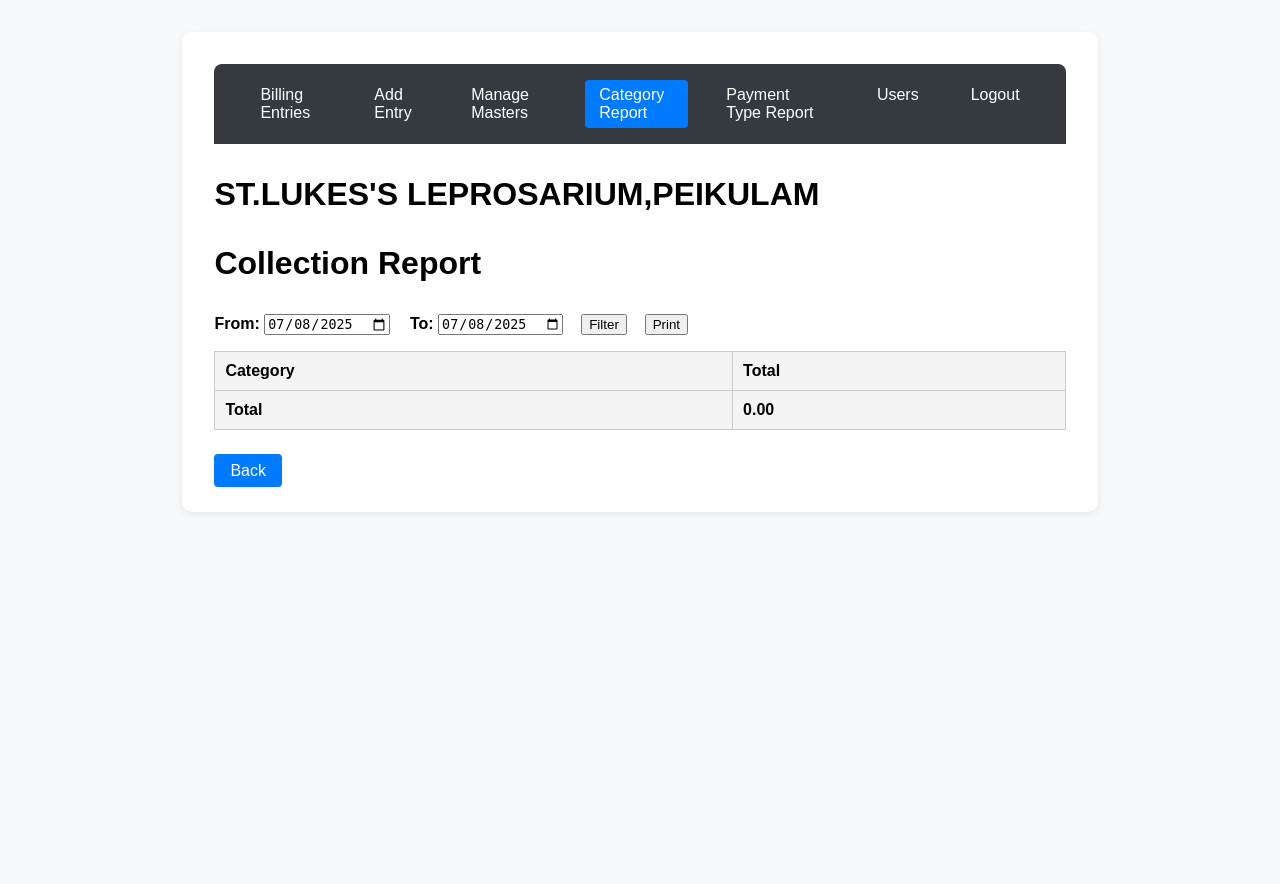
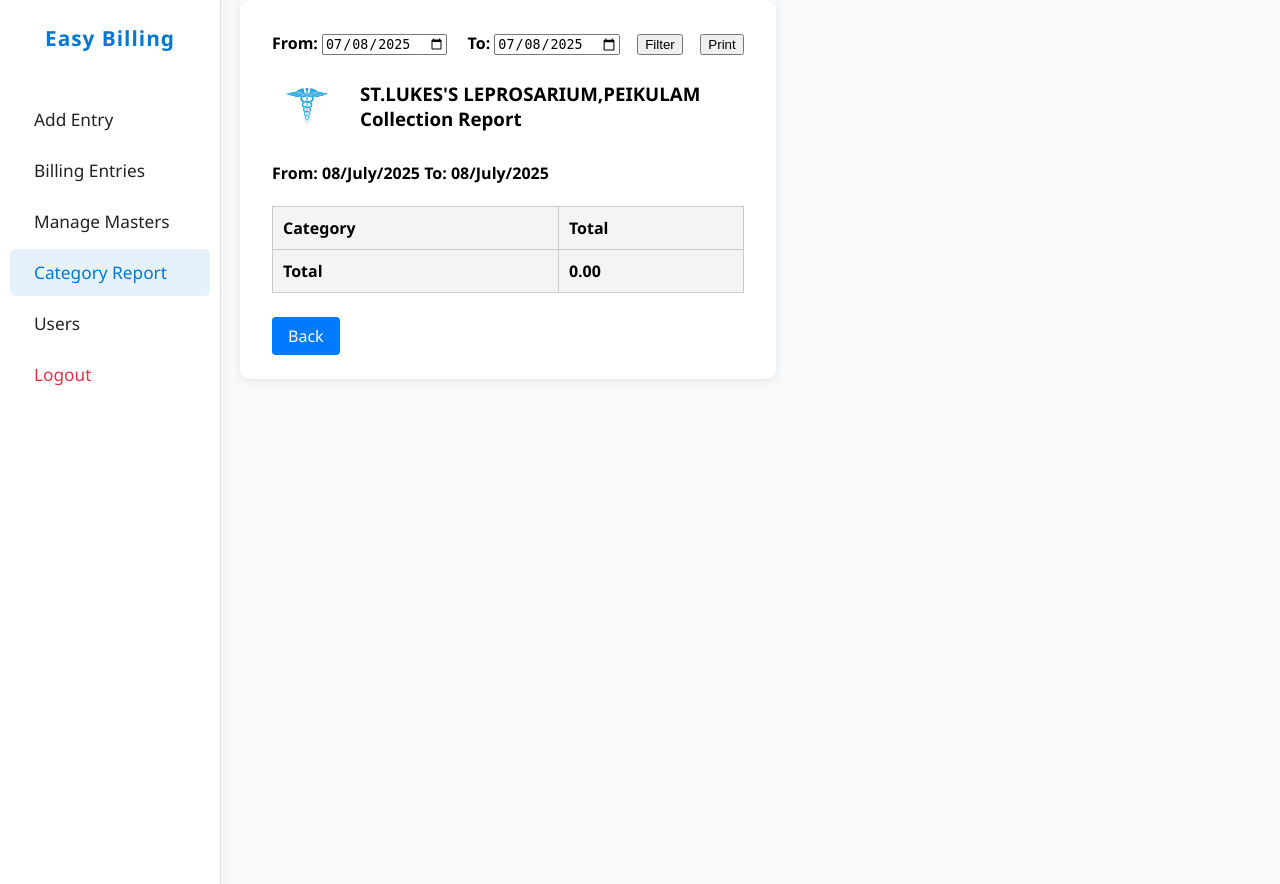
Before and after one commit to nellaibill/billing-lukes, a Flask app: page /category_report in a window 1280 px wide. Run offline with Flask 2, Linux system fonts and the light colour scheme; a user stored in the database is signed in; data comes from the database, SQL or seed files in the repository; both versions use the stored data as it was after the commit.

Commit message:
added-logo-navbar-leftside-changes

```diff
--- a/app.py
+++ b/app.py
@@ -3,6 +3,8 @@ from flask_sqlalchemy import SQLAlchemy
 from datetime import datetime, timezone, timedelta
 from sqlalchemy import and_
 from functools import wraps
+import os
+import shutil
 
 app = Flask(__name__)
 app.config['SQLALCHEMY_DATABASE_URI'] = 'sqlite:///lukes_billing_db.db'
@@ -268,7 +270,51 @@ def users():
 def inject_usertype():
     return dict(session=session)
 
+# Jinja2 filter for date formatting
+@app.template_filter('datetime')
+def format_datetime(value, format='%d/%B/%Y'):
+    if not value:
+        return ''
+    if isinstance(value, str):
+        try:
+            value = datetime.strptime(value, '%Y-%m-%d')
+        except Exception:
+            return value
+    return value.strftime(format)
+
 app.secret_key = 'your_secret_key_here'
+
+BACKUP_DIR = os.path.join(os.path.dirname(__file__), 'instance', 'backups')
+DB_PATH = os.path.join(os.path.dirname(__file__), 'instance', 'lukes_billing_db.db')
+LAST_BACKUP_FILE = os.path.join(os.path.dirname(__file__), 'instance', 'last_backup.txt')
+
+@app.before_request
+def daily_backup():
+    if not os.path.exists(BACKUP_DIR):
+        os.makedirs(BACKUP_DIR)
+    today = datetime.now().strftime('%Y-%m-%d')
+    last_backup = None
+    if os.path.exists(LAST_BACKUP_FILE):
+        with open(LAST_BACKUP_FILE, 'r') as f:
+            last_backup = f.read().strip()
+    if last_backup != today:
+        # Backup DB
+        backup_file = os.path.join(BACKUP_DIR, f'billing_{today}.db')
+        if os.path.exists(DB_PATH):
+            shutil.copy2(DB_PATH, backup_file)
+        # Update last backup date
+        with open(LAST_BACKUP_FILE, 'w') as f:
+            f.write(today)
+        # Remove backups older than 7 days
+        for fname in os.listdir(BACKUP_DIR):
+            if fname.startswith('billing_') and fname.endswith('.db'):
+                date_str = fname[len('billing_'):-3]
+                try:
+                    file_date = datetime.strptime(date_str, '%Y-%m-%d')
+                    if (datetime.now() - file_date).days > 7:
+                        os.remove(os.path.join(BACKUP_DIR, fname))
+                except Exception:
+                    pass
 
 if __name__ == '__main__':
     with app.app_context():
--- /dev/null
+++ b/instance/last_backup.txt
@@ -0,0 +1 @@
+2025-07-12
--- a/templates/_navbar.html
+++ b/templates/_navbar.html
@@ -1,42 +1,170 @@
 <style>
-        .navbar {
-            background: #343a40;
-            padding: 1em 2em;
-            border-radius: 8px 8px 0 0;
+    body {
+        font-family: 'Segoe UI', Arial, sans-serif;
+        margin: 0;
+        background: #f8f9fa;
+        display: flex;
+    }
+    .sidebar {
+        width: 220px;
+        background: #fff;
+        border-right: 1px solid #e0e0e0;
+        min-height: 100vh;
+        padding-top: 1.5em;
+        box-shadow: 2px 0 8px rgba(0,0,0,0.04);
+        display: flex;
+        flex-direction: column;
+        position: fixed;
+        left: 0;
+        top: 0;
+        bottom: 0;
+        z-index: 100;
+        transition: transform 0.2s, width 0.2s;
+    }
+    .sidebar .logo {
+        font-size: 1.3em;
+        font-weight: bold;
+        color: #0078d4;
         margin-bottom: 2em;
+        text-align: center;
+        letter-spacing: 1px;
+    }
+    .sidebar a {
         display: flex;
-            gap: 1.5em;
-        }
-        .navbar a {
-            color: #fff;
+        align-items: center;
+        color: #222;
         text-decoration: none;
         font-weight: 500;
-            transition: background 0.2s;
-            padding: 6px 14px;
-            border-radius: 4px;
+        padding: 12px 24px;
+        border-radius: 6px;
+        margin: 2px 10px;
+        transition: background 0.2s, color 0.2s;
+        font-size: 1.08em;
+        white-space: nowrap;
     }
-        .navbar a.active, .navbar a:focus {
-            background: #007bff;
+    .sidebar a.active, .sidebar a:focus {
+        background: #e5f1fb;
+        color: #0078d4;
     }
-
-        body { font-family: Arial, sans-serif; margin: 2em; background: #f8f9fa; }
-        .container { max-width: 70%; margin: 0 auto; background: #fff; padding: 2em; border-radius: 10px; box-shadow: 0 2px 8px rgba(0,0,0,0.08); }
+    .sidebar a:hover {
+        background: #f3f8fd;
+        color: #0078d4;
+    }
+    .sidebar .logout {
+        color: #dc3545;
+    }
+    .hamburger {
+        display: none;
+        position: fixed;
+        top: 18px;
+        left: 18px;
+        z-index: 200;
+        width: 36px;
+        height: 36px;
+        background: #fff;
+        border: 1px solid #e0e0e0;
+        border-radius: 6px;
+        box-shadow: 0 2px 8px rgba(0,0,0,0.08);
+        cursor: pointer;
+        align-items: center;
+        justify-content: center;
+    }
+    .hamburger span, .hamburger span:before, .hamburger span:after {
+        display: block;
+        background: #222;
+        height: 4px;
+        width: 22px;
+        border-radius: 2px;
+        position: absolute;
+        content: '';
+        transition: all 0.2s;
+    }
+    .hamburger span {
+        position: relative;
+        margin: 0 auto;
+        top: 16px;
+    }
+    .hamburger span:before {
+        content: '';
+        position: absolute;
+        top: -8px;
+        left: 0;
+    }
+    .hamburger span:after {
+        content: '';
+        position: absolute;
+        top: 8px;
+        left: 0;
+    }
+    .container {
+        max-width: 90%;
+        margin: 0 auto;
+        background: #fff;
+        padding: 2em;
+        border-radius: 10px;
+        box-shadow: 0 2px 8px rgba(0,0,0,0.08);
+        margin-left: 240px;
+        transition: margin-left 0.2s;
+    }
     h1 { margin-bottom: 1em; }
     table { border-collapse: collapse; width: 100%; margin-bottom: 2em; background: #fff; }
     th, td { border: 1px solid #ccc; padding: 10px; text-align: left; }
     th { background: #f4f4f4; }
     .back { background: #007bff; color: #fff; border-radius: 4px; padding: 8px 16px; text-decoration: none; }
     .back:hover { background: #0056b3; }
-
+    @media (max-width: 900px) {
+        .sidebar {
+            width: 180px;
+        }
+        .container {
+            margin-left: 190px;
+            padding: 1em;
+        }
+    }
+    @media (max-width: 700px) {
+        .sidebar {
+            transform: translateX(-100%);
+            width: 180px;
+        }
+        .sidebar.open {
+            transform: translateX(0);
+        }
+        .hamburger {
+            display: flex;
+        }
+        .container {
+            margin-left: 0;
+            padding: 1em;
+        }
+        body {
+            flex-direction: column;
+        }
+    }
 </style>
-<nav class="navbar">
+<button class="hamburger" id="hamburger-menu" aria-label="Toggle menu"><span></span></button>
+<nav class="sidebar" id="sidebar-nav">
+    <div class="logo">Easy Billing</div>
+    <a href="{{ url_for('add_entry') }}" {% if request.endpoint == 'add_entry' %}class="active"{% endif %}>Add Entry</a>
     <a href="{{ url_for('index') }}" {% if request.endpoint == 'index' %}class="active"{% endif %}>Billing Entries</a>
-    <a href="{{ url_for('add_entry') }}" {% if request.endpoint == 'add_entry' %}class="active"{% endif %}>Add Entry</a>
     <a href="{{ url_for('masters') }}" {% if request.endpoint == 'masters' %}class="active"{% endif %}>Manage Masters</a>
     <a href="{{ url_for('category_report') }}" {% if request.endpoint == 'category_report' %}class="active"{% endif %}>Category Report</a>
-    <a href="{{ url_for('payment_type_report') }}" {% if request.endpoint == 'payment_type_report' %}class="active"{% endif %}>Payment Type Report</a>
     {% if session.get('usertype') == 'admin' %}
     <a href="{{ url_for('users') }}" {% if request.path == url_for('users') %}class="active"{% endif %}>Users</a>
     {% endif %}
-    <a href="{{ url_for('logout') }}">Logout</a>
+    <a href="{{ url_for('logout') }}" class="logout">Logout</a>
 </nav>
+<script>
+    const hamburger = document.getElementById('hamburger-menu');
+    const sidebar = document.getElementById('sidebar-nav');
+    hamburger && hamburger.addEventListener('click', function() {
+        sidebar.classList.toggle('open');
+    });
+    // Optional: close sidebar when clicking outside on mobile
+    document.addEventListener('click', function(e) {
+        if (window.innerWidth <= 700 && sidebar.classList.contains('open')) {
+            if (!sidebar.contains(e.target) && e.target !== hamburger) {
+                sidebar.classList.remove('open');
+            }
+        }
+    });
+</script>
--- a/templates/category_report.html
+++ b/templates/category_report.html
@@ -3,19 +3,36 @@
 <head>
     <meta charset="UTF-8">
     <title>Category Collection Report</title>
+    <style>
+        @media print {
+            body * { visibility: hidden !important; }
+            #report-content, #report-content * { visibility: visible !important; }
+            #report-content { position: absolute; left: 0; top: 0; width: 100vw; background: #fff; }
+        }
+    </style>
 </head>
 <body>
     <div class="container">
                 {% include '_navbar.html' %}
-        <h1>ST.LUKES'S LEPROSARIUM,PEIKULAM</h1>
-                <h1>Collection Report</h1>
+
         <form method="get" style="margin-bottom:1em;">
             <label><b>From:</b> <input type="date" name="from_date" value="{{ from_date }}"></label>
             <label style="margin-left:1em;"><b>To:</b> <input type="date" name="to_date" value="{{ to_date }}"></label>
             <button type="submit" id ="filter-btn" style="margin-left:1em;">Filter</button>
-            <button type="button" onclick="printReport()" style="margin-left:1em;">Print</button>
+            <button type="button" id ="print-btn" onclick="printReport()" style="margin-left:1em;">Print</button>
         </form>
         <div id="report-content">
+            <div style="display: flex; align-items: center; justify-content: flex-start; margin-bottom: 8px;">
+                <img src="/static/logo.png" alt="Logo" style="height:70px; width:auto; margin-right:18px; display:block;">
+                <div style="flex:1;">
+                    <h3 style="margin:0;">ST.LUKES'S LEPROSARIUM,PEIKULAM</h3>
+                    <h3 style="margin:0;">Collection Report</h3>
+                </div>
+            </div>
+            <h4>
+                From: {{ from_date|datetime('%d/%B/%Y') if from_date else '' }}
+                To: {{ to_date|datetime('%d/%B/%Y') if to_date else '' }}
+            </h4>
             <table>
                 <tr>
                     <th>Category</th>
@@ -53,12 +70,13 @@
             if (navbar) navbar.style.display = 'none';
             if (backBtn) backBtn.style.display = 'none';
             if (printBtn) printBtn.style.display = 'none';
+            if (filterBtn) filterBtn.style.display = 'none';
             window.print();
             // Restore after print
             setTimeout(function() {
                 if (navbar) navbar.style.display = '';
                 if (backBtn) backBtn.style.display = '';
-                if (filterBtn) filterForm.style.display = '';
+                if (filterBtn) filterBtn.style.display = '';
                 if (printBtn) printBtn.style.display = '';
             }, 500);
         }
```
Also changed, not shown: templates/print_bill.html (+6 -1 lines), instance/backups/billing_2025-07-12.db (added), instance/lukes_billing_db.db, static/logo.png (added). Lines whose indentation alone changed are shown as unchanged.
